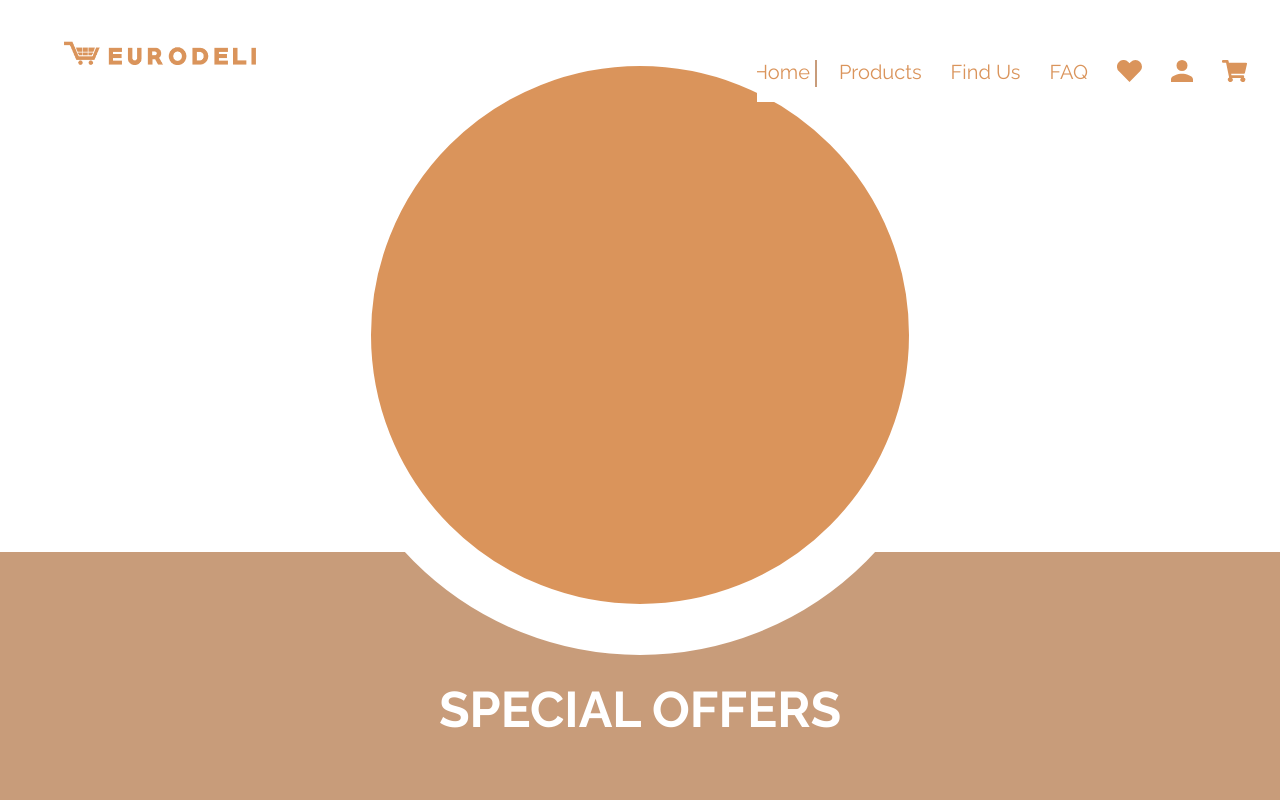
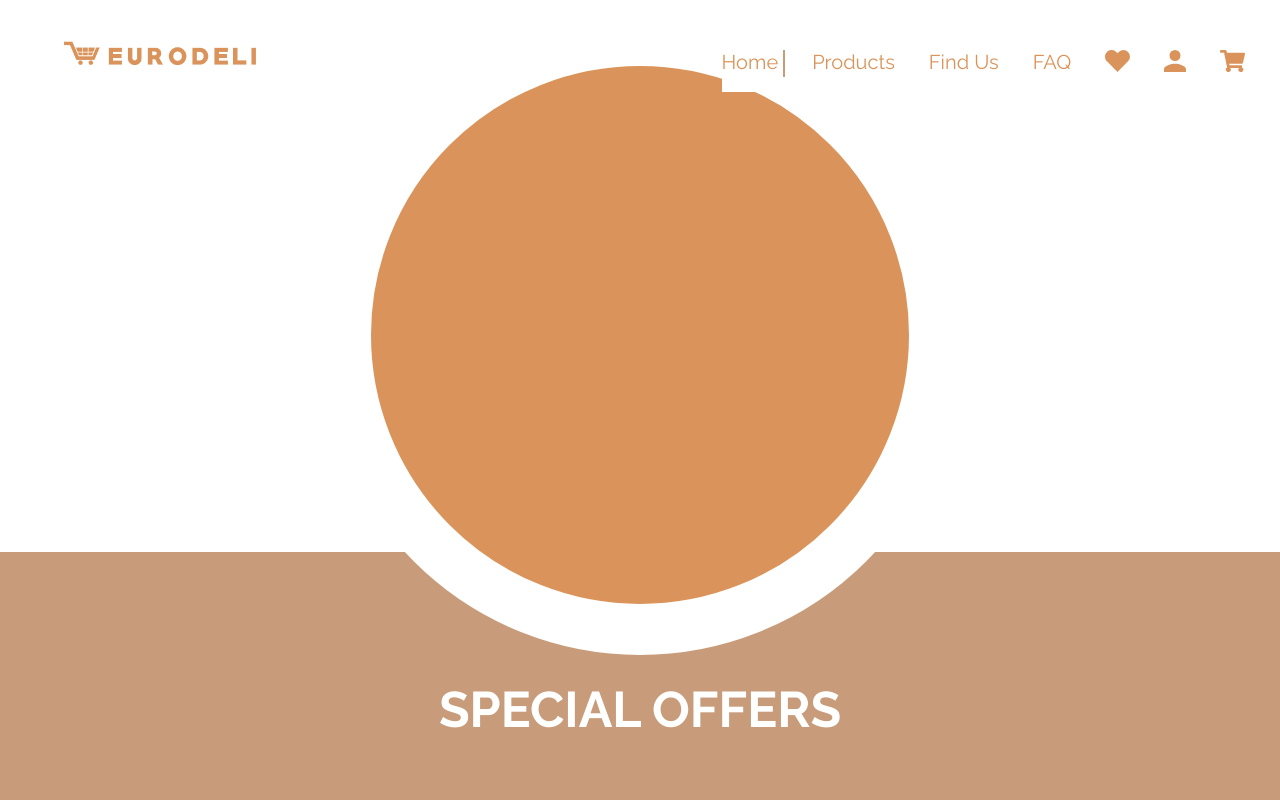
Before and after one commit to Deliverancieux/ExamProj2sem, a plain HTML site: page index.html in a window 1280 px wide. Shown: the top 800 px of the page. Drawn offline with nearby package versions, Linux system fonts and the light colour scheme.

Commit message:
margin correction
just a bit more margin on the nav items but im not touching it anymore, promise

```diff
--- a/css/home.css
+++ b/css/home.css
@@ -126,7 +126,7 @@ hr{
         position: initial;
         float: right;
         display: initial;
-        margin-top: -20px;
+        margin-top: -30px;
 
     }
     .overlay_content{
@@ -139,7 +139,7 @@ hr{
         height: initial;
     }
     .nav_item{
-        margin-left: 15px;
+        margin-left: 20px;
         width: inherit;
         display: inline-block;
     }
```
